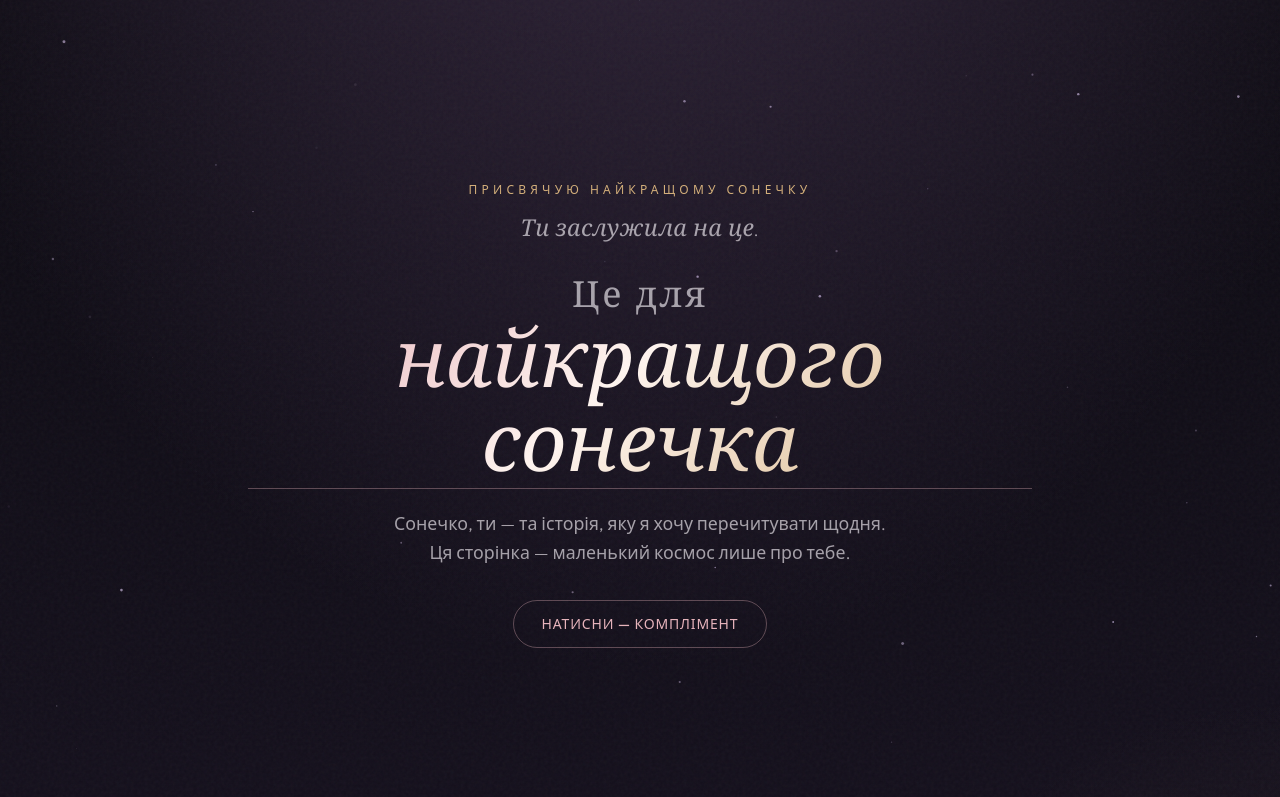
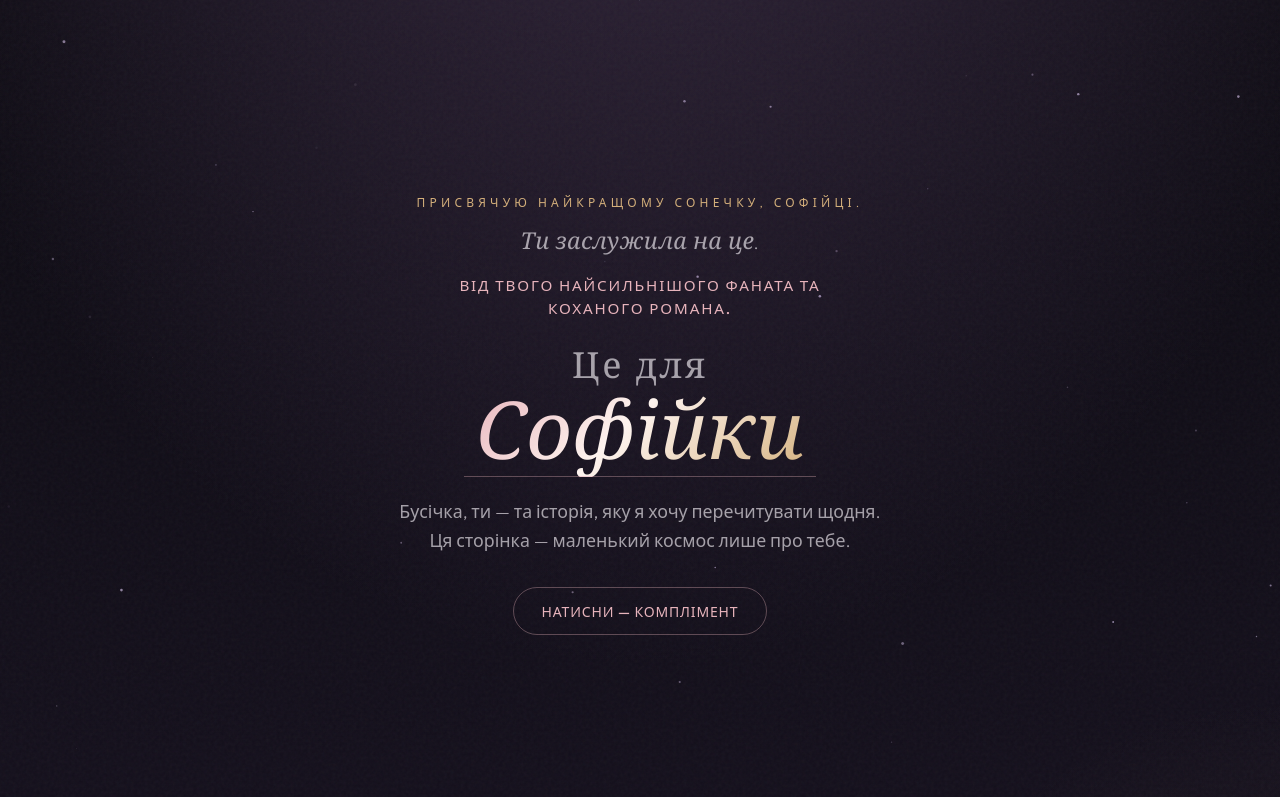
Before and after one commit to 4Rezz/gifts.github.io, a plain HTML site: page index.html in a window 1280 px wide. Shown: the top 797 px of the page. Drawn offline with nearby package versions, Linux system fonts and the light colour scheme.

Commit message:
Add files via upload

```diff
--- a/index.html
+++ b/index.html
@@ -3,8 +3,11 @@
   <head>
     <meta charset="UTF-8" />
     <meta name="viewport" content="width=device-width, initial-scale=1" />
-    <meta name="description" content="Присвячую найкращому сонечку — ти заслужила на це" />
-    <title>Найкращому сонечку ✦</title>
+    <meta
+      name="description"
+      content="Найкращому сонечку Софійці — від найсильнішого фаната й коханого Романа"
+    />
+    <title>Софійці, сонечко ✦</title>
     <link rel="preconnect" href="https://fonts.googleapis.com" />
     <link rel="preconnect" href="https://fonts.gstatic.com" crossorigin />
     <link
@@ -18,19 +21,22 @@
     <canvas id="stars" aria-hidden="true"></canvas>
 
     <header class="hero">
-      <p class="hero__eyebrow reveal">Присвячую найкращому сонечку</p>
+      <p class="hero__eyebrow reveal">Присвячую найкращому сонечку, Софійці.</p>
       <p class="hero__dedication reveal reveal--delay-1">Ти заслужила на це.</p>
-      <h1 class="hero__title reveal reveal--delay-2">
+      <p class="hero__signature reveal reveal--delay-2">
+        Від твого найсильнішого фаната та коханого Романа.
+      </p>
+      <h1 class="hero__title reveal reveal--delay-3">
         <span class="hero__for">Це для</span>
         <span class="hero__name" id="herName" contenteditable="true" spellcheck="false"
-          >найкращого сонечка</span
+          >Софійки</span
         >
       </h1>
-      <p class="hero__lead reveal reveal--delay-3">
-        Сонечко, ти — та історія, яку я хочу перечитувати щодня. Ця сторінка — маленький космос лише
+      <p class="hero__lead reveal reveal--delay-4">
+        Бусічка, ти — та історія, яку я хочу перечитувати щодня. Ця сторінка — маленький космос лише
         про тебе.
       </p>
-      <button type="button" class="btn-ghost reveal reveal--delay-4" id="complimentBtn">
+      <button type="button" class="btn-ghost reveal reveal--delay-5" id="complimentBtn">
         Натисни — комплімент
       </button>
       <p class="compliment" id="complimentText" hidden></p>
@@ -61,7 +67,7 @@
           <blockquote class="quote">
             <p>
               Якщо б можна було зібрати всі зірки в одну фразу — вона б звучала просто:
-              <em>дякую, сонечко, що ти є.</em>
+              <em>дякую, сонечко, що ти у мене є.</em>
             </p>
           </blockquote>
         </div>
@@ -81,15 +87,20 @@
           <h2 id="finale-title" class="finale__title">І наостанок</h2>
           <p class="finale__text">
             Цей сайт можна зберегти в закладки — але головний подарунок не в коді, а в тому, що я
-            обираю тебе, сонечко, знову і знову.
+            обираю тебе, зіронько, знову і знову.
           </p>
-          <p class="finale__sign">З любов’ю <span class="finale__heart" aria-hidden="true">♥</span></p>
+          <p class="finale__sign">
+            З любов’ю, твій Роман
+            <span class="finale__heart" aria-hidden="true">♥</span>
+          </p>
         </div>
       </section>
     </main>
 
     <footer class="footer">
-      <p>Найкращому сонечку · зроблено з нуля — щоб ти це відчула.</p>
+      <p>
+        Найкращому сонечку Софійці · від Романа · зроблено з любов’ю — щоб ти це відчула.
+      </p>
     </footer>
 
     <script src="script.js"></script>
--- a/script.js
+++ b/script.js
@@ -17,11 +17,11 @@
   const nameEl = document.getElementById("herName");
 
   if (nameEl) {
-    const key = "giftPageHerName";
+    const key = "giftPageHerNameSofiyka";
     const saved = localStorage.getItem(key);
     if (saved) nameEl.textContent = saved;
     nameEl.addEventListener("blur", function () {
-      const t = nameEl.textContent.trim() || "найкращого сонечка";
+      const t = nameEl.textContent.trim() || "Софійки";
       nameEl.textContent = t;
       localStorage.setItem(key, t);
     });
--- a/style.css
+++ b/style.css
@@ -103,9 +103,21 @@ main,
   font-style: italic;
   font-weight: 400;
   color: var(--text-muted);
-  margin: 0 0 1.75rem;
+  margin: 0 0 0.85rem;
   letter-spacing: 0.02em;
   max-width: 22em;
+}
+
+.hero__signature {
+  font-family: var(--font-body);
+  font-size: clamp(0.8rem, 1.8vw, 0.95rem);
+  font-weight: 500;
+  letter-spacing: 0.12em;
+  text-transform: uppercase;
+  color: var(--accent);
+  margin: 0 0 1.75rem;
+  max-width: 26em;
+  line-height: 1.5;
 }
 
 .hero__title {
@@ -387,6 +399,9 @@ main,
 .reveal--delay-4 {
   transition-delay: 0.48s;
 }
+.reveal--delay-5 {
+  transition-delay: 0.6s;
+}
 
 @media (prefers-reduced-motion: reduce) {
   html {
```
